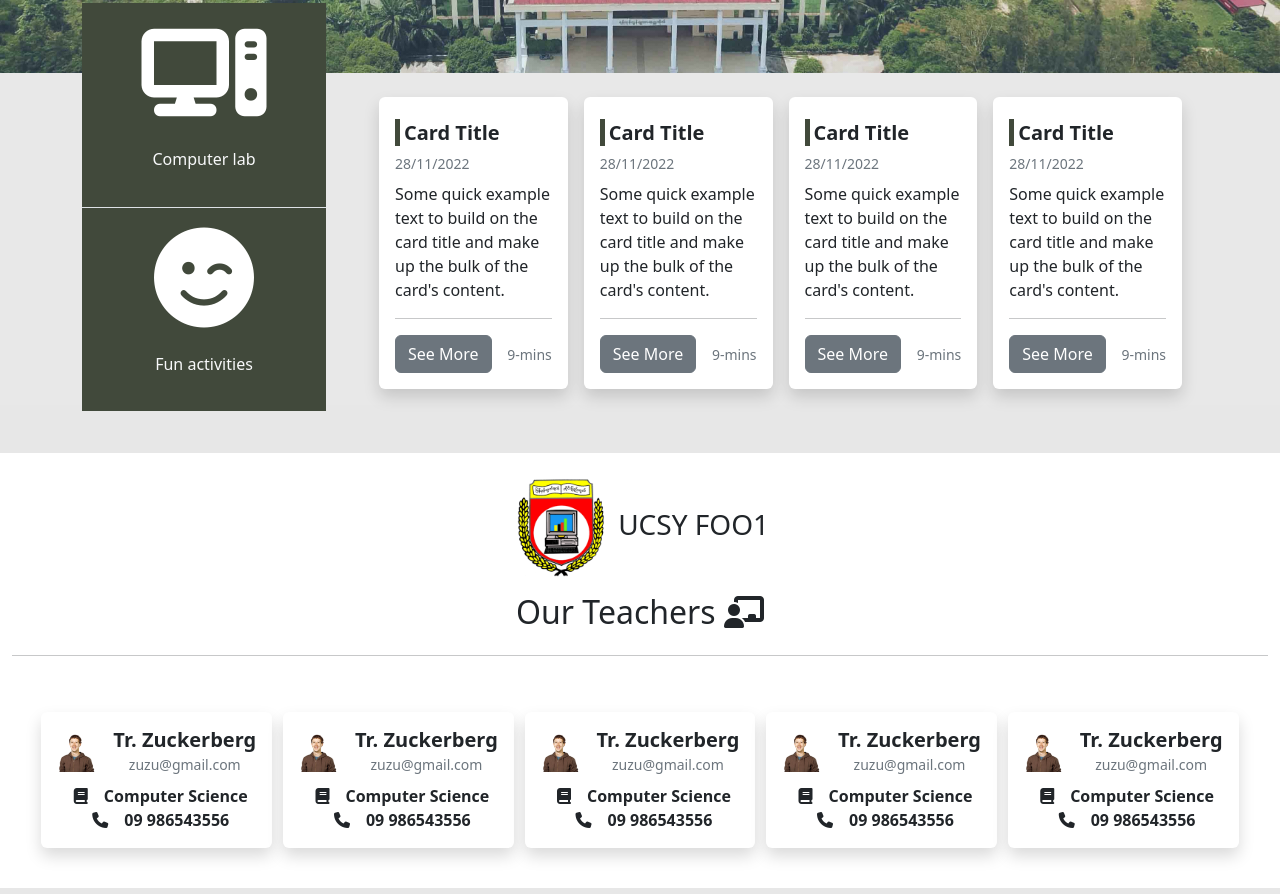
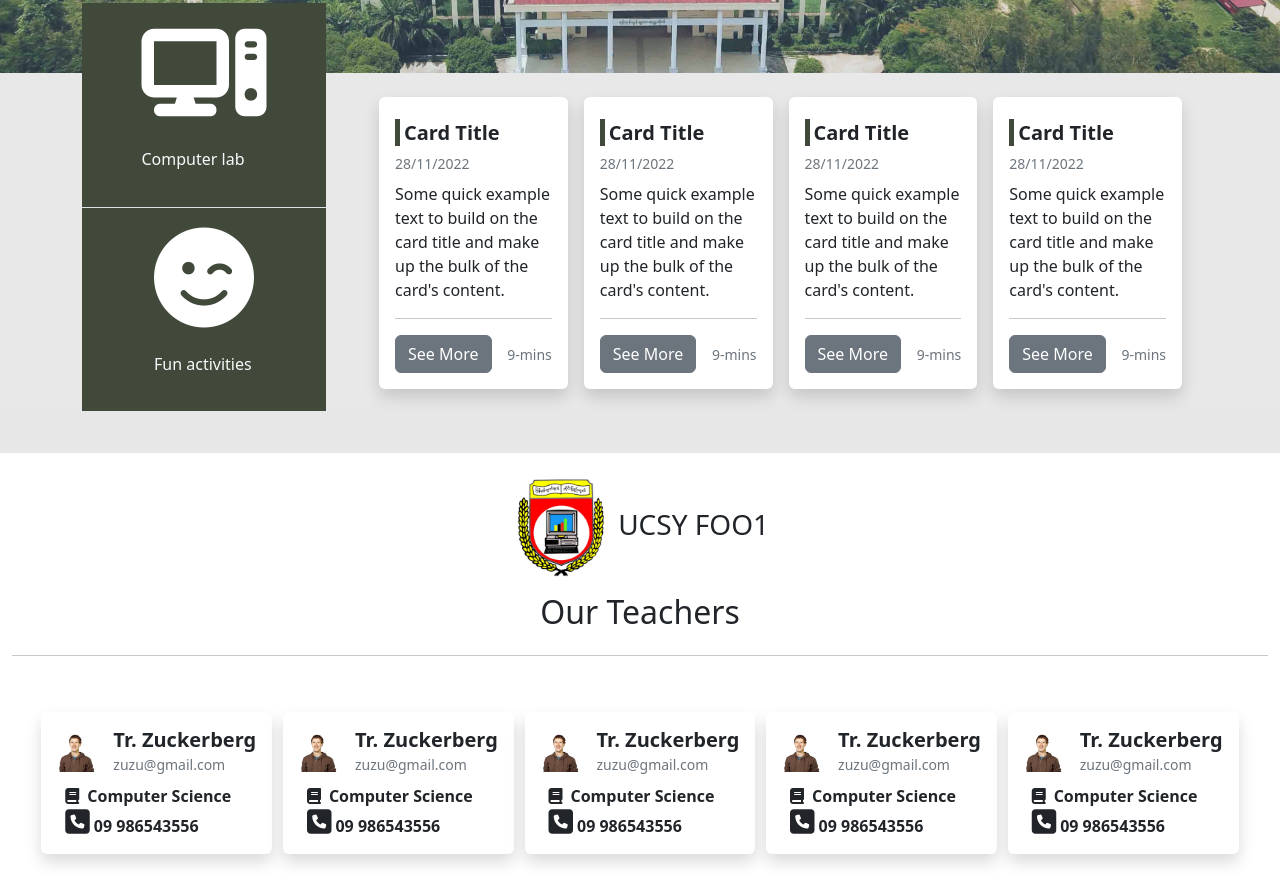
Before and after one commit to Sayrgyiwoody/UCSY-Blog, a plain HTML site: page index.html in a window 1280 px wide. Shown: the part 297-1191 px from the top of the page. Drawn offline with nearby package versions, Linux system fonts and the light colour scheme; files that its build step writes are made by us from their sources; a script that the page names is missing; files whose address does not match are found by name.

Commit message:
Add files via upload

```diff
--- a/index.html
+++ b/index.html
@@ -56,7 +56,7 @@
               <div class="container">
                 <div class="row d-lg-none mt-3">
                   <hr>
-                  <div class="col text-center">
+                  <div class="col text-center ">
                     <h3 class="h3 "><i class="fa-solid fa-newspaper me-3"></i>News in our class</h3>
                   </div>
                   <hr>
@@ -67,13 +67,13 @@
                       <div class="rectangle d-flex justify-content-center align-items-center">
                         <div class="">
                           <i class="fa-solid fa-computer rectangle-icon"></i>
-                          <p class="text-light text-center mt-4">Computer lab</p>
+                          <p class="text-light  mt-4">Computer lab</p>
                         </div>
                       </div>
                       <div class="rectangle border-top d-flex justify-content-center align-items-center">
                         <div class="">
                           <i class="fa-solid fa-face-smile-wink rectangle-icon"></i>
-                          <p class="text-light text-center mt-4">Fun activities</p>
+                          <p class="text-light  mt-4">Fun activities</p>
                         </div>
                       </div>
                     </div>
@@ -184,8 +184,8 @@
               <div class="container-fluid">
                 <div class="row mt-5">
                   <div class="col text-center">
-                    <h1 class="h3 mt-4 mb-3"><img src="./UCSY TRAN.png" style="width:100px; height:100px;" alt=""> UCSY FOO1</h1>
-                    <h2 class="h2">Our Teachers <i class="fa-solid fa-chalkboard-user"></i></h2>
+                    <h1 class="h3 mt-4 mb-3 justify-content-center"><img src="./UCSY TRAN.png" style="width:100px; height:100px;" alt=""> UCSY FOO1</h1>
+                    <h2 class="h2">Our Teachers</h2>
                   </div>
                 </div>
                 <hr>
@@ -193,80 +193,81 @@
                   <div class="col-lg-12 d-lg-flex d-sm-block  ">
                     <!--Card for teachers' information-->
                     <div class="card shadow card-hover rounded border-0 m-3 mx-auto " >
-                      <div class="card-body text-center">
-                        <div class="card-title d-flex align-items-center">
+                      <div class="card-body  ">
+                        <div class="card-title d-flex justify-content-center align-items-center">
                           <img src="./zuzuTeacher.png" class="me-3" style="width: 40px;" alt="">
                           <div class="teacher-info">
                             <h2 class="h5 fw-semibold mb-0">Tr. Zuckerberg</h2>
                             <small class="text-muted">zuzu@gmail.com</small>
                           </div>
                         </div>
-                        <div class="card-text ms-2">
-                          <p class="mb-0"><i class="fa-solid fa-book me-3"></i><span class="text-dark fw-semibold">Computer Science</span></p>
-                          <p class="mb-0"><i class="fa-solid fa-phone me-3"></i><span class="text-dark fw-semibold">09 986543556</span></p>
+                        <div class="card-text d-flex d-lg-block justify-content-between ms-2">
+                          <p class="mb-0"><i class="fa-solid fa-book me-2"></i><span class="text-dark fw-semibold">Computer Science</span></p>
+                          <p class="mb-0"><i class="fa-solid fa-square-phone me-1 fs-3"></i><span class="text-dark fw-semibold">09 986543556</span></p>
                         </div>
                       </div>
                     </div>
                     <div class="card shadow card-hover rounded border-0 m-3 mx-auto " >
-                      <div class="card-body text-center">
-                        <div class="card-title d-flex align-items-center">
+                      <div class="card-body  ">
+                        <div class="card-title d-flex justify-content-center align-items-center">
                           <img src="./zuzuTeacher.png" class="me-3" style="width: 40px;" alt="">
                           <div class="teacher-info">
                             <h2 class="h5 fw-semibold mb-0">Tr. Zuckerberg</h2>
                             <small class="text-muted">zuzu@gmail.com</small>
                           </div>
                         </div>
-                        <div class="card-text ms-2">
-                          <p class="mb-0"><i class="fa-solid fa-book me-3"></i><span class="text-dark fw-semibold">Computer Science</span></p>
-                          <p class="mb-0"><i class="fa-solid fa-phone me-3"></i><span class="text-dark fw-semibold">09 986543556</span></p>
+                        <div class="card-text d-flex d-lg-block justify-content-between ms-2">
+                          <p class="mb-0"><i class="fa-solid fa-book me-2"></i><span class="text-dark fw-semibold">Computer Science</span></p>
+                          <p class="mb-0"><i class="fa-solid fa-square-phone me-1 fs-3"></i><span class="text-dark fw-semibold">09 986543556</span></p>
                         </div>
                       </div>
                     </div>
                     <div class="card shadow card-hover rounded border-0 m-3 mx-auto " >
-                      <div class="card-body text-center">
-                        <div class="card-title d-flex align-items-center">
+                      <div class="card-body  ">
+                        <div class="card-title d-flex justify-content-center align-items-center">
                           <img src="./zuzuTeacher.png" class="me-3" style="width: 40px;" alt="">
                           <div class="teacher-info">
                             <h2 class="h5 fw-semibold mb-0">Tr. Zuckerberg</h2>
                             <small class="text-muted">zuzu@gmail.com</small>
                           </div>
                         </div>
-                        <div class="card-text ms-2">
-                          <p class="mb-0"><i class="fa-solid fa-book me-3"></i><span class="text-dark fw-semibold">Computer Science</span></p>
-                          <p class="mb-0"><i class="fa-solid fa-phone me-3"></i><span class="text-dark fw-semibold">09 986543556</span></p>
+                        <div class="card-text d-flex d-lg-block justify-content-between ms-2">
+                          <p class="mb-0"><i class="fa-solid fa-book me-2"></i><span class="text-dark fw-semibold">Computer Science</span></p>
+                          <p class="mb-0"><i class="fa-solid fa-square-phone me-1 fs-3"></i><span class="text-dark fw-semibold">09 986543556</span></p>
                         </div>
                       </div>
                     </div>
                     <div class="card shadow card-hover rounded border-0 m-3 mx-auto " >
-                      <div class="card-body text-center">
-                        <div class="card-title d-flex align-items-center">
+                      <div class="card-body  ">
+                        <div class="card-title d-flex justify-content-center align-items-center">
                           <img src="./zuzuTeacher.png" class="me-3" style="width: 40px;" alt="">
                           <div class="teacher-info">
                             <h2 class="h5 fw-semibold mb-0">Tr. Zuckerberg</h2>
                             <small class="text-muted">zuzu@gmail.com</small>
                           </div>
                         </div>
-                        <div class="card-text ms-2">
-                          <p class="mb-0"><i class="fa-solid fa-book me-3"></i><span class="text-dark fw-semibold">Computer Science</span></p>
-                          <p class="mb-0"><i class="fa-solid fa-phone me-3"></i><span class="text-dark fw-semibold">09 986543556</span></p>
+                        <div class="card-text d-flex d-lg-block justify-content-between ms-2">
+                          <p class="mb-0"><i class="fa-solid fa-book me-2"></i><span class="text-dark fw-semibold">Computer Science</span></p>
+                          <p class="mb-0"><i class="fa-solid fa-square-phone me-1 fs-3"></i><span class="text-dark fw-semibold">09 986543556</span></p>
                         </div>
                       </div>
                     </div>
                     <div class="card shadow card-hover rounded border-0 m-3 mx-auto " >
-                      <div class="card-body text-center">
-                        <div class="card-title d-flex align-items-center">
+                      <div class="card-body  ">
+                        <div class="card-title d-flex justify-content-center align-items-center">
                           <img src="./zuzuTeacher.png" class="me-3" style="width: 40px;" alt="">
                           <div class="teacher-info">
                             <h2 class="h5 fw-semibold mb-0">Tr. Zuckerberg</h2>
                             <small class="text-muted">zuzu@gmail.com</small>
                           </div>
                         </div>
-                        <div class="card-text ms-2">
-                          <p class="mb-0"><i class="fa-solid fa-book me-3"></i><span class="text-dark fw-semibold">Computer Science</span></p>
-                          <p class="mb-0"><i class="fa-solid fa-phone me-3"></i><span class="text-dark fw-semibold">09 986543556</span></p>
+                        <div class="card-text d-flex d-lg-block justify-content-between ms-2">
+                          <p class="mb-0"><i class="fa-solid fa-book me-2"></i><span class="text-dark fw-semibold">Computer Science</span></p>
+                          <p class="mb-0"><i class="fa-solid fa-square-phone me-1 fs-3"></i><span class="text-dark fw-semibold">09 986543556</span></p>
                         </div>
                       </div>
                     </div>
+
 
                   </div>
                 </div>
--- a/style.css
+++ b/style.css
@@ -41,6 +41,12 @@
     width: 244px;
     height: 204px;
     background-color: #41493B;
+    transition: .5s;
+    cursor: pointer;
+}
+
+.rectangle:hover {
+    background-color: #262626;
 }
 
 .border-top {
@@ -158,8 +164,11 @@ nav .fa-solid {
         color: #fff;
     }
     nav ul li {
-        display: block;
+
         margin-right: 20px;
+    }
+    nav ul li a {
+        color: #fff;
     }
     nav ul .fa-solid {
         position: absolute;
```
